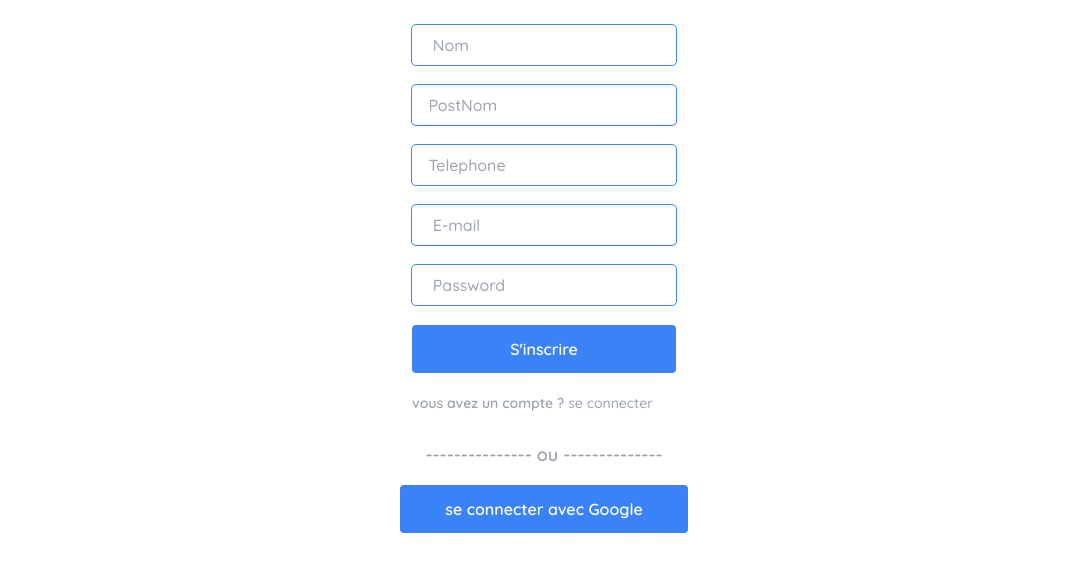
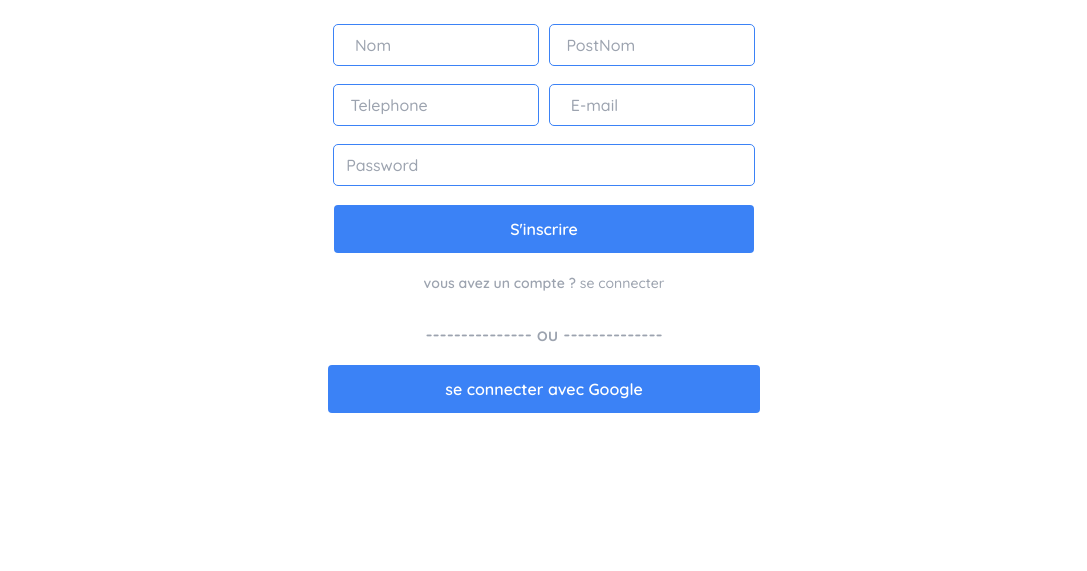
Before and after one commit to Jaf-b/ReservationSalle, a website built with webpack: page src/index.html in a window 1280 px wide. Both pictures are taken after a click on the button "Inscription". Shown: the part 123-694 px from the top of the page, without its empty margins (96-1183 px from the left). Built offline with nearby package versions, Linux system fonts and the light colour scheme; some packages are replaced by stand-ins of ours; no server answers.

Commit message:
premier commit

```diff
--- a/index.html
+++ b/src/index.html
@@ -6,7 +6,6 @@
     <title>MOMOresevation</title>
     <link rel="stylesheet" href="/dist/output.css">
     <link rel="stylesheet" href="/src/style.css">
-    <script src="https://cdn.tailwindcss.com"></script>
 </head>
 <body class="lg:max-w-5xl max-w-xl md:max-w-3xl m-auto ">
     <header class="flex flex-wrap w-[100%] justify-between items-center px-3 py-3 border-b-2">
@@ -214,20 +213,28 @@
             <button class="p-3 w-auto h-auto bg-blue-500 rounded font-semibold text-white" id="googleSignIn">se connecter avec Google</button>
         </div>
     </section>
-    <section id="inscription" class="hidden justify-center items-center">
-        <div class="w-80 h-[500px] p-4  flex flex-col gap-4">
+    <section id="inscription" class="w-full hidden justify-center items-center">
+        <div class="w-full md:w-[80%] h-[500px] p-4  flex flex-col gap-4">
             <h1 class="text-3xl text-center font-semibold">Inscription</h1>
-            <form class="flex flex-col p-3  gap-5">
-                <input type="email" required placeholder="  Nom" class="p-3 h-[40px] rounded outline outline-[1.75px]  outline-blue-500  bg-transparent text-left" id="RegistrationName">
-                <input type="email" required placeholder=" PostNom" class="p-3 h-[40px] rounded outline outline-[1.75px]  outline-blue-500  bg-transparent text-left" id="RegistrationSecondName">
-                <input type="number" required placeholder=" Telephone" class="p-3 h-[40px] rounded outline outline-[1.75px]  outline-blue-500  bg-transparent text-left" id="RegistrationNumber">
-                <input type="email" required placeholder="  E-mail" class="p-3 h-[40px] rounded outline outline-[1.75px]  outline-blue-500  bg-transparent text-left" id="Registrationemail">
-                <input type="password" required placeholder="  Password" class="p-3 h-[40px] rounded  outline outline-[1.75px] outline-blue-500  bg-transparent text-left" id="Registrationpassword">
-                <button type="submit" class="p-3 w-auto h-auto bg-blue-500  rounded font-semibold text-white" id="signup">S'inscrire</button>
+            <form class="w-full flex flex-col p-3  gap-5 justify-center items-center">
+              <div class="w-full  flex justify-center items-center gap-3 md:w-[55%] ">
+                <input type="email" required placeholder="  Nom" class="flex-1 w-[20%]  p-3 h-[40px] rounded outline outline-[1.75px]  outline-blue-500  bg-transparent text-left" id="RegistrationName">
+                <input type="email" required placeholder=" PostNom" class="flex-1 w-[20%]  p-3 h-[40px] rounded outline outline-[1.75px]  outline-blue-500  bg-transparent text-left" id="RegistrationSecondName">
+              </div>
+             <div class="w-full flex justify-center items-center gap-3 md:w-[55%] ">
+                <input type="number" required placeholder=" Telephone" class="flex-1 w-[20%] md:w-[40%] p-3 h-[40px] rounded outline outline-[1.75px]  outline-blue-500  bg-transparent text-left" id="RegistrationNumber">
+                <input type="email" required placeholder="  E-mail" class="flex-1 w-[20%] md:w-[40%] p-3 h-[40px] rounded outline outline-[1.75px]  outline-blue-500  bg-transparent text-left" id="Registrationemail">
+             </div>
+                <div class="flex justify-center items-center w-full ">
+                    <input type="password" required placeholder="Password" class="w-full md:w-[55%]  p-3  h-[40px] rounded  outline outline-[1.75px] outline-blue-500  bg-transparent text-left" id="Registrationpassword">
+                </div>
+                <button type="submit" class="p-3  h-auto w-full bg-blue-500  rounded font-semibold text-white md:w-[55%]" id="signup">S'inscrire</button>
                 <span class="text-sm font-semibold text-gray-400">vous avez un compte ? <a>se connecter</a></span>
             </form>
             <div class="flex text-center justify-center items-center text-lg font-semibold text-gray-400">--------------- ou --------------</div>
-            <button class="p-3 w-auto h-auto bg-blue-500 rounded font-semibold text-white" id="googleSignIn">se connecter avec Google</button>
+            <div class="w-full flex justify-center items-center">
+                <button class="p-3 w-full h-auto bg-blue-500 rounded font-semibold text-white md:w-[55%]" id="googleSignIn">se connecter avec Google</button>
+            </div>
         </div>
     </section>
     <section id="aboutUs" class="swiper3 max-w-full w-full p-3 m-auto relative flex flex-col gap-5 mt-10 overflow-hidden">
--- /dev/null
+++ b/tailwind.config.js
@@ -0,0 +1,8 @@
+/** @type {import('tailwindcss').Config} */
+module.exports = {
+    content: ["./src/*.{html,js}"],
+    theme: {
+      extend: {},
+    },
+    plugins: [],
+  }
```
Also changed, not shown: dist/output.css.
